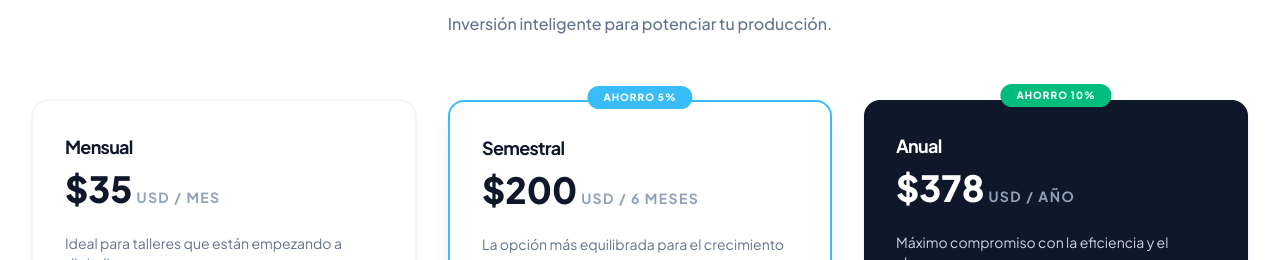
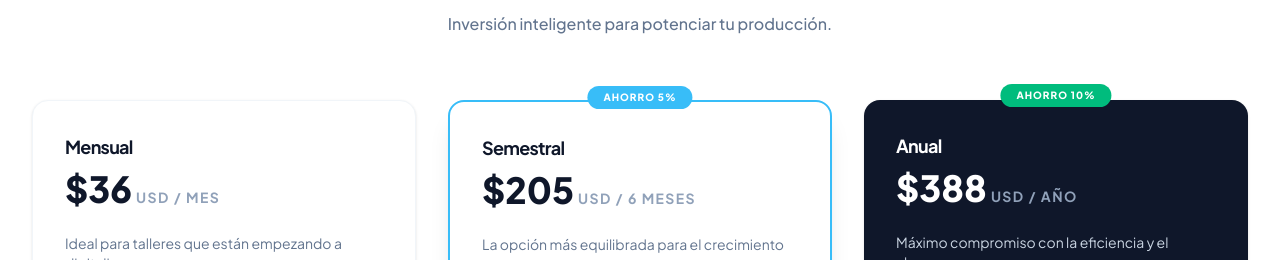
Before and after one commit to pabloedgrodriguez-ui/webweb, a React (Vite) app: page / in a window 1280 px wide. Shown: the part 4152-4412 px from the top of the page. Built offline with nearby package versions, Linux system fonts and the light colour scheme.

Commit message:
arista web

```diff
--- a/components/DemoModal.tsx
+++ b/components/DemoModal.tsx
@@ -124,7 +124,7 @@ const DemoModal: React.FC<DemoModalProps> = ({ isOpen, onClose }) => {
                 <div>
                   <p className="font-bold text-slate-800 mb-1">2. Modelo de Suscripción y Pagos</p>
                   <ul className="list-disc ml-4 space-y-1">
-                    <li><span className="font-bold">Costo:</span> El acceso al servicio tiene un valor mensual de $35 USD.</li>
+                    <li><span className="font-bold">Costo:</span> El acceso al servicio tiene un valor mensual de $36 USD.</li>
                     <li><span className="font-bold">Activación:</span> Las cuentas se activan manualmente tras la confirmación del pago vía WhatsApp.</li>
                     <li><span className="font-bold">Dispositivos:</span> El uso de la cuenta está limitado a un máximo de dos (2) dispositivos simultáneos por usuario.</li>
                   </ul>
--- a/components/Pricing.tsx
+++ b/components/Pricing.tsx
@@ -24,7 +24,7 @@ const Pricing: React.FC<PricingProps> = ({ onOpenDemo }) => {
           <div className="bg-white p-8 rounded-2xl border border-slate-100 shadow-sm flex flex-col">
             <h3 className="text-lg font-bold text-arista-dark mb-2">Mensual</h3>
             <div className="flex items-baseline gap-1 mb-6">
-              <span className="text-4xl font-black text-arista-dark">$35</span>
+              <span className="text-4xl font-black text-arista-dark">$36</span>
               <span className="text-slate-400 text-sm font-bold uppercase tracking-widest">USD / MES</span>
             </div>
             <p className="text-slate-500 text-sm mb-8 flex-1">
@@ -45,7 +45,7 @@ const Pricing: React.FC<PricingProps> = ({ onOpenDemo }) => {
             </div>
             <h3 className="text-lg font-bold text-arista-dark mb-2">Semestral</h3>
             <div className="flex items-baseline gap-1 mb-6">
-              <span className="text-4xl font-black text-arista-dark">$200</span>
+              <span className="text-4xl font-black text-arista-dark">$205</span>
               <span className="text-slate-400 text-sm font-bold uppercase tracking-widest">USD / 6 MESES</span>
             </div>
             <p className="text-slate-500 text-sm mb-8 flex-1">
@@ -66,7 +66,7 @@ const Pricing: React.FC<PricingProps> = ({ onOpenDemo }) => {
             </div>
             <h3 className="text-lg font-bold text-white mb-2">Anual</h3>
             <div className="flex items-baseline gap-1 mb-6">
-              <span className="text-4xl font-black text-white">$378</span>
+              <span className="text-4xl font-black text-white">$388</span>
               <span className="text-slate-400 text-sm font-bold uppercase tracking-widest">USD / AÑO</span>
             </div>
             <p className="text-slate-300 text-sm mb-8 flex-1">
--- a/index.html
+++ b/index.html
@@ -37,7 +37,7 @@
       "description": "Software de gestión integral para carpinterías de aluminio y vidrierías. Optimización de perfiles, presupuestos y control de costos.",
       "offers": {
         "@type": "Offer",
-        "price": "35.00",
+        "price": "36.00",
         "priceCurrency": "USD",
         "availability": "https://schema.org/InStock"
       },
```
